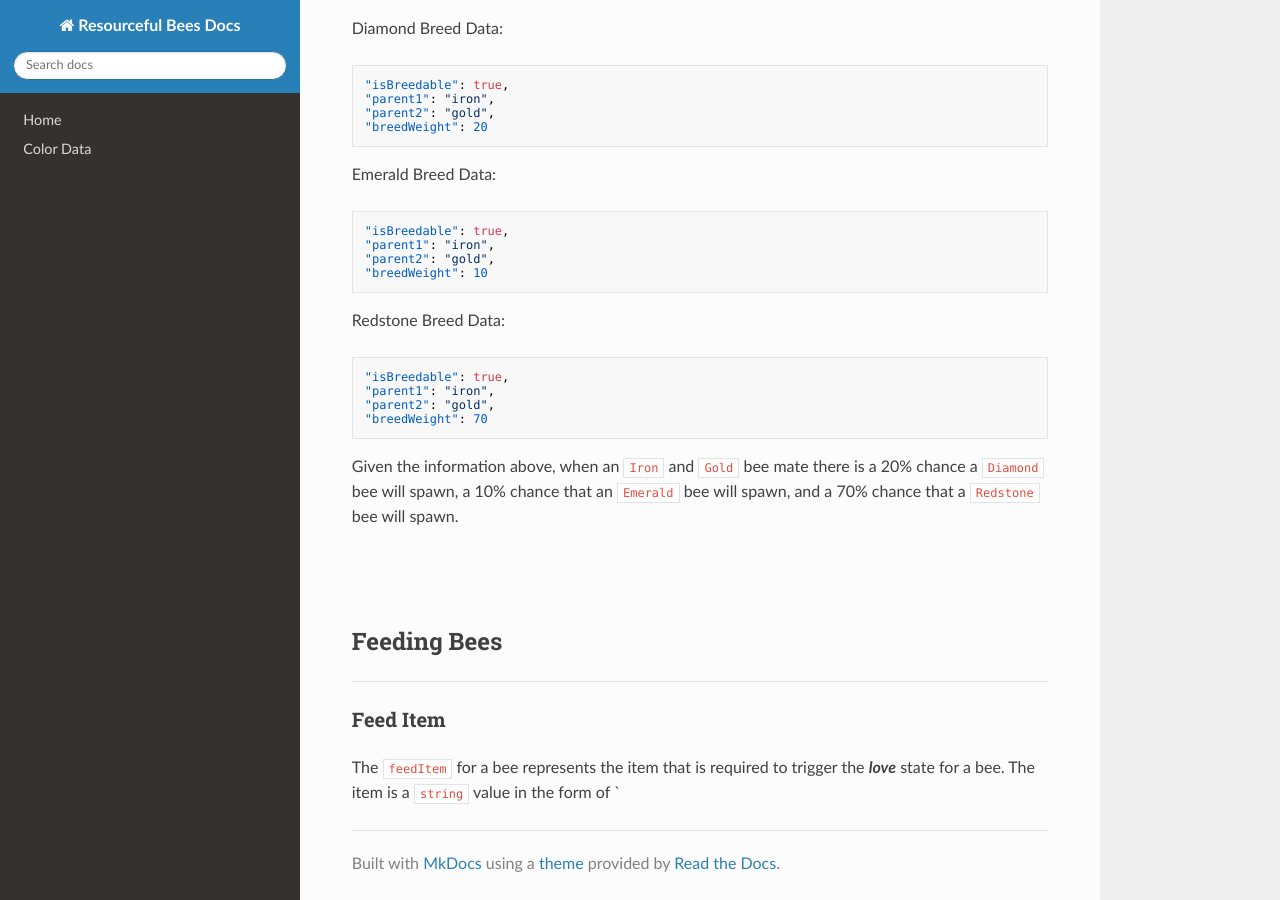
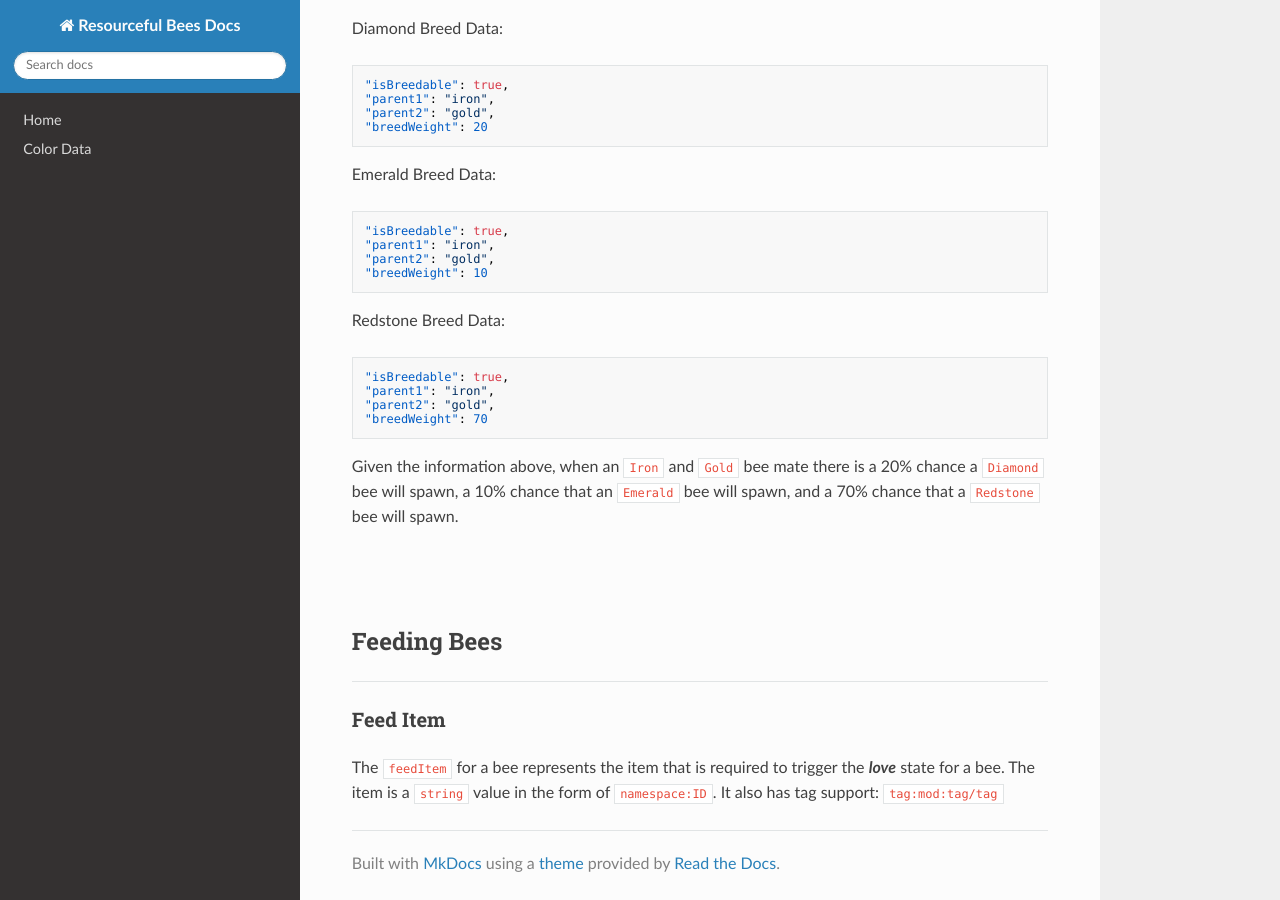
Before and after one commit to Team-Resourceful/ResourcefulBeesDocs, an MkDocs documentation site: the page built from docs/bee_data/breed_data.md, in a window 1280 px wide and 900 px high, scrolled down 1546 px. Built offline with MkDocs 1.6.1, drawn with Linux system fonts in a browser that asks for light colours; nearby versions of some CDN libraries.

Commit message:
docs/bee_data/breed_data.md updated from https://stackedit.io/

```diff
--- a/docs/bee_data/breed_data.md
+++ b/docs/bee_data/breed_data.md
@@ -86,9 +86,9 @@ Given the information above, when an `Iron` and `Gold` bee mate there is a 20% c
 
 ### **Feed Item**
 
-The `feedItem` for a bee represents the item that is required to trigger the _**love**_ state for a bee. The item is a `string` value  in the form of `
+The `feedItem` for a bee represents the item that is required to trigger the _**love**_ state for a bee. The item is a `string` value  in the form of `namespace:ID`. It also has tag support: `tag:mod:tag/tag`
 <!--stackedit_data:
-eyJoaXN0b3J5IjpbLTE1MDU1MTE5MTgsLTE5OTI5NDU0MTgsLT
+eyJoaXN0b3J5IjpbLTE5MzQwMTE0MjgsLTE5OTI5NDU0MTgsLT
 ExMTM5Nzg4MTAsMTA3ODA1MDUyLC03NTM5MTczMDEsODEwMDE3
 NzE5XX0=
 -->
```
